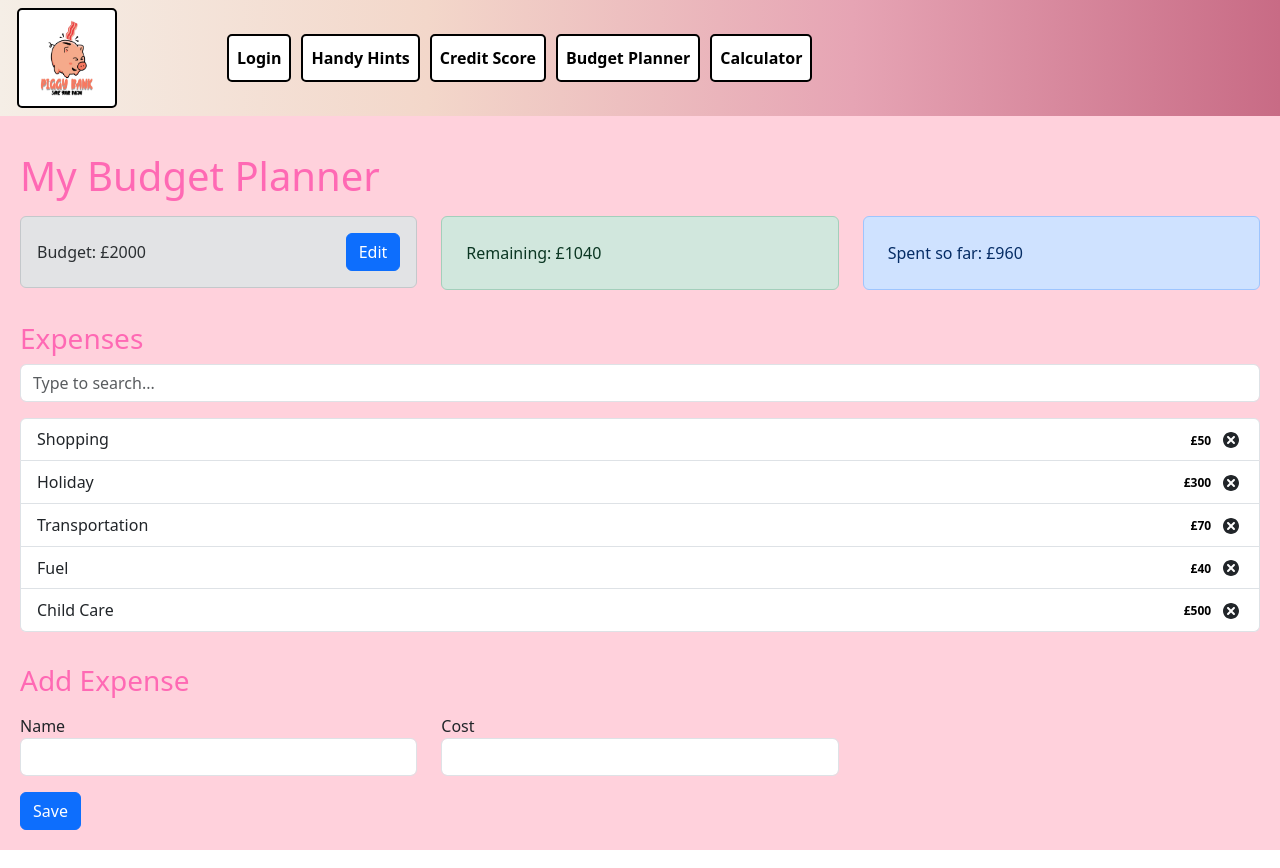
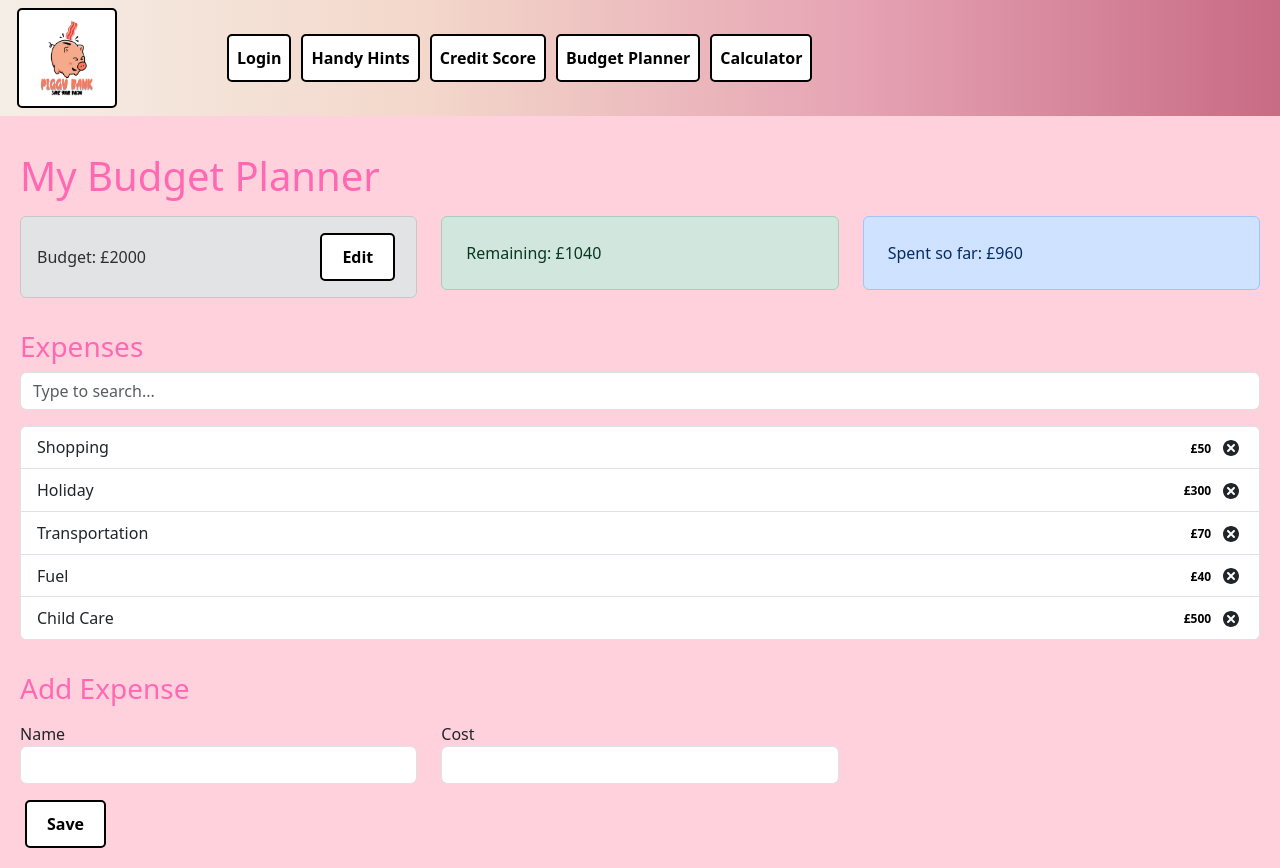
Before and after one commit to Anna-Elisabeth/PiggyBankFE, a React (Create React App) app: page /planner in a window 1280 px wide. Built offline with nearby package versions, Linux system fonts and the light colour scheme.

Commit message:
updated buttons in budget

```diff
--- a/src/components/budgetPlanner/AddExpenseForm.jsx
+++ b/src/components/budgetPlanner/AddExpenseForm.jsx
@@ -1,6 +1,7 @@
 import React, { useContext, useState } from 'react';
 import { AppContext } from './context/AppContext';
 import { v4 as uuidv4 } from 'uuid';
+import './budget.css';
 
 function AddExpenseForm() {
     const { dispatch } = useContext(AppContext);
@@ -52,7 +53,7 @@ function AddExpenseForm() {
 			</div>
 			<div class='row mt-3'>
 				<div class='col-sm'>
-					<button type='submit' class='btn btn-primary'>
+					<button type='submit' class='btn btn-custom'>
 						Save
 					</button>
 				</div>
--- a/src/components/budgetPlanner/EditBudget.jsx
+++ b/src/components/budgetPlanner/EditBudget.jsx
@@ -1,4 +1,5 @@
 import React, { useState } from 'react';
+import './budget.css';
 
 function EditBudget(props) {
 	const [value, setValue] = useState(props.budget);
@@ -14,7 +15,7 @@ function EditBudget(props) {
 			/>
 			<button
 				type='button'
-				class='btn btn-primary'
+				class='btn btn-custom'
 				onClick={() => props.handleSaveClick(value)}
 			>
 				Save
--- a/src/components/budgetPlanner/ViewBudget.jsx
+++ b/src/components/budgetPlanner/ViewBudget.jsx
@@ -1,10 +1,11 @@
 import React from 'react';
+import './budget.css';
 
 function ViewBudget(props) {
     return (
         <>
 			<span>Budget: £{props.budget}</span>
-			<button type='button' class='btn btn-primary' onClick={props.handleEditClick}>
+			<button type='button' class='btn btn-custom' onClick={props.handleEditClick}>
 				Edit
 			</button>
 		</>
--- /dev/null
+++ b/src/components/budgetPlanner/budget.css
@@ -0,0 +1,15 @@
+.btn-custom {
+    text-decoration: none;
+    color: #000; /* Black color */
+    font-weight: bold; /* Make the text bold */
+    padding: 10px 20px; /* Adjust padding for button size */
+    border: 2px solid #000; /* Black border */
+    background-color: #fff; /* White background */
+    border-radius: 5px; /* Rounded corners */
+    margin: 0 5px; /* Add margin between buttons */
+  }
+
+  .btn-custom:hover {
+    color: #fff; /* Change text color on hover */
+    background-color: #000; /* Change background color on hover */
+  }
```
Also changed, not shown: src/App.css (line endings or trailing spaces).
